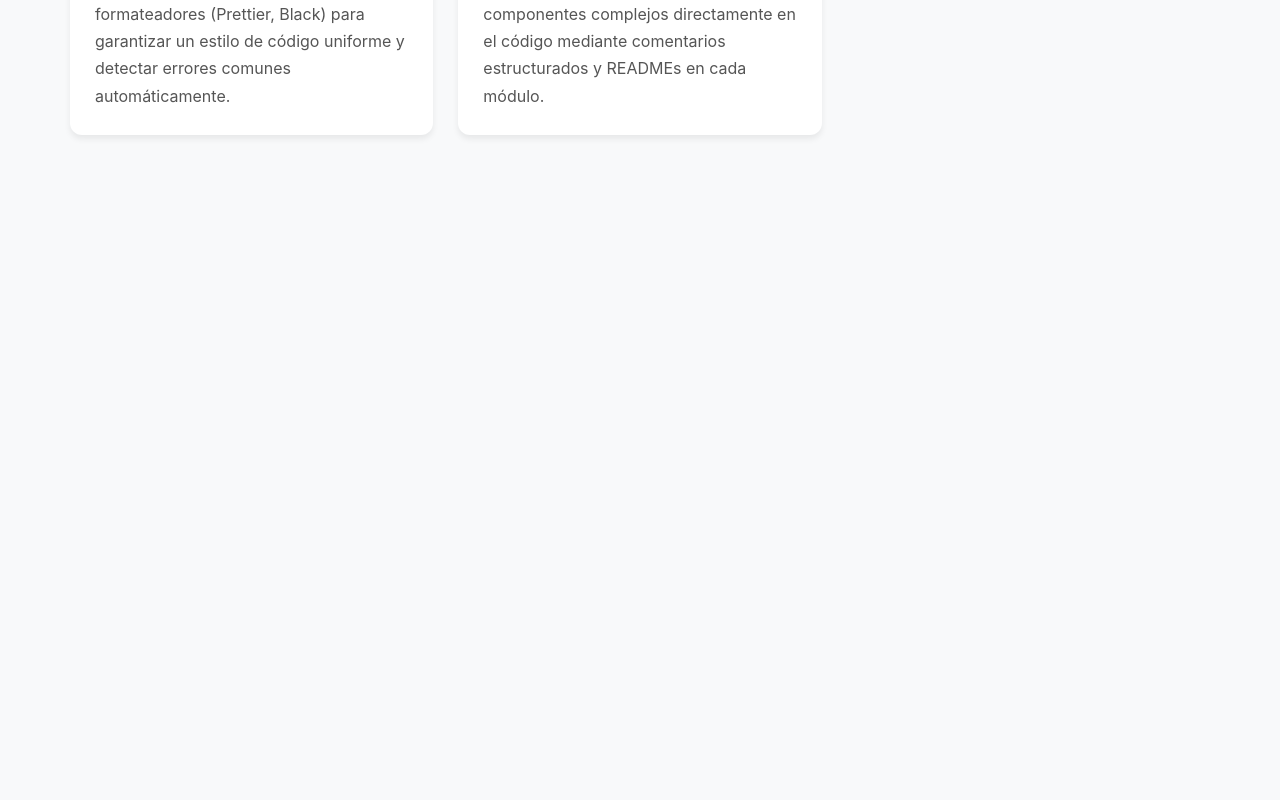
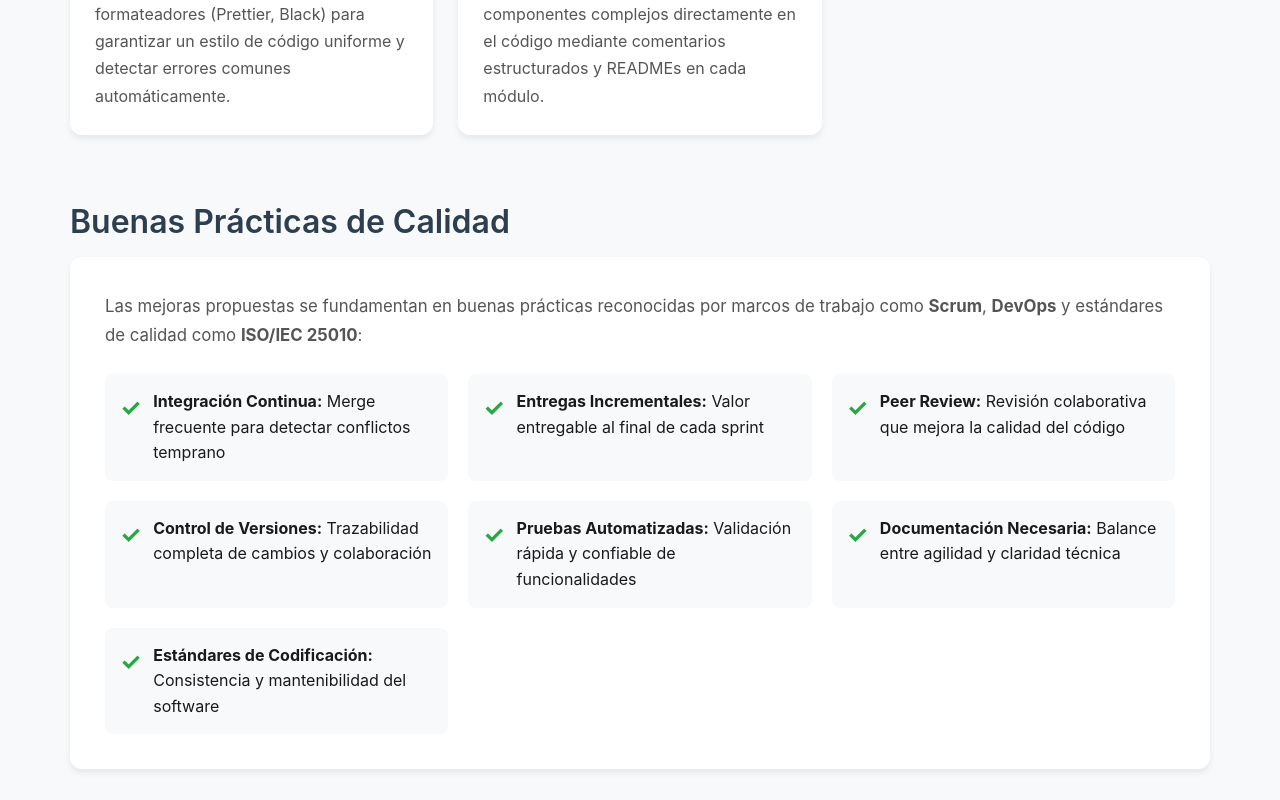
Before and after one commit to Rafael0896/ajustes-en-los-procesos-de-desarrollo, a React (Vite) app: page / in a window 1280 px wide. Shown: the part 3098-3898 px from the top of the page. Before the commit the page ends 3264 px from the top, so only its background shows below. Built offline with nearby package versions, Linux system fonts and the light colour scheme.

Commit message:
feat: add PracticeItem and QualityPractices components; update App.jsx and index.css

```diff
--- a/src/App.jsx
+++ b/src/App.jsx
@@ -4,6 +4,7 @@ import ScrumMethodology from "./components/ScrumMethodology.jsx";
 import DevelopmentProcess from "./components/DevelopmentProcess.jsx";
 import OperationalChanges from "./components/OperationalChanges.jsx";
 import TechnicalChanges from "./components/TechnicalChanges.jsx";
+import QualityPractices from "./components/QualityPractices.jsx";
 
 export default function App() {
     return (
@@ -14,6 +15,7 @@ export default function App() {
                 <DevelopmentProcess />
                 <OperationalChanges />
                 <TechnicalChanges />
+                <QualityPractices/>
             </main>
         </div>
     );
--- /dev/null
+++ b/src/components/PracticeItem.jsx
@@ -0,0 +1,10 @@
+import React from 'react';
+
+const PracticeItem = ({ text }) => (
+    <div className="practice-item">
+        <span className="checkmark">✓</span>
+        <div>{text}</div>
+    </div>
+);
+
+export default PracticeItem;
--- /dev/null
+++ b/src/components/QualityPractices.jsx
@@ -0,0 +1,26 @@
+import React from 'react';
+import PracticeItem from './PracticeItem';
+
+const QualityPractices = () => (
+    <section className="section">
+        <div className="section-header">
+            <h2 className="section-title">Buenas Prácticas de Calidad</h2>
+        </div>
+        <div className="card">
+            <p className="text">
+                Las mejoras propuestas se fundamentan en buenas prácticas reconocidas por marcos de trabajo como <strong>Scrum</strong>, <strong>DevOps</strong> y estándares de calidad como <strong>ISO/IEC 25010</strong>:
+            </p>
+            <div className="practices-grid">
+                <PracticeItem text={<><strong>Integración Continua:</strong> Merge frecuente para detectar conflictos temprano</>} />
+                <PracticeItem text={<><strong>Entregas Incrementales:</strong> Valor entregable al final de cada sprint</>} />
+                <PracticeItem text={<><strong>Peer Review:</strong> Revisión colaborativa que mejora la calidad del código</>} />
+                <PracticeItem text={<><strong>Control de Versiones:</strong> Trazabilidad completa de cambios y colaboración</>} />
+                <PracticeItem text={<><strong>Pruebas Automatizadas:</strong> Validación rápida y confiable de funcionalidades</>} />
+                <PracticeItem text={<><strong>Documentación Necesaria:</strong> Balance entre agilidad y claridad técnica</>} />
+                <PracticeItem text={<><strong>Estándares de Codificación:</strong> Consistencia y mantenibilidad del software</>} />
+            </div>
+        </div>
+    </section>
+);
+
+export default QualityPractices;
--- a/src/index.css
+++ b/src/index.css
@@ -208,6 +208,35 @@ body {
     }
 }
 
+/* PracticeItem */
+.practice-item {
+    display: flex;
+    align-items: flex-start;
+    gap: 12px;
+    padding: 15px;
+    background-color: #f8f9fa;
+    border-radius: 8px;
+}
+
+.checkmark {
+    font-size: 1.5em;
+    color: #28a745;
+    font-weight: bold;
+}
+
+/* DocSection */
+.practices-grid {
+    display: grid;
+    grid-template-columns: repeat(auto-fit, minmax(280px, 1fr));
+    gap: 20px;
+    margin-top: 25px;
+}
+
+
+
+
+
+
 
 /* RESPONSIVE HEADER */
 @media (max-width: 768px) {
```
